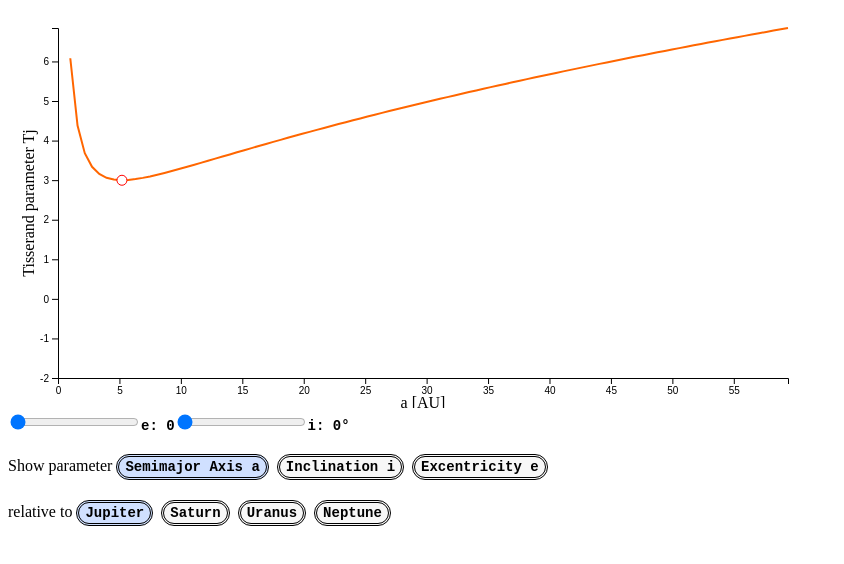
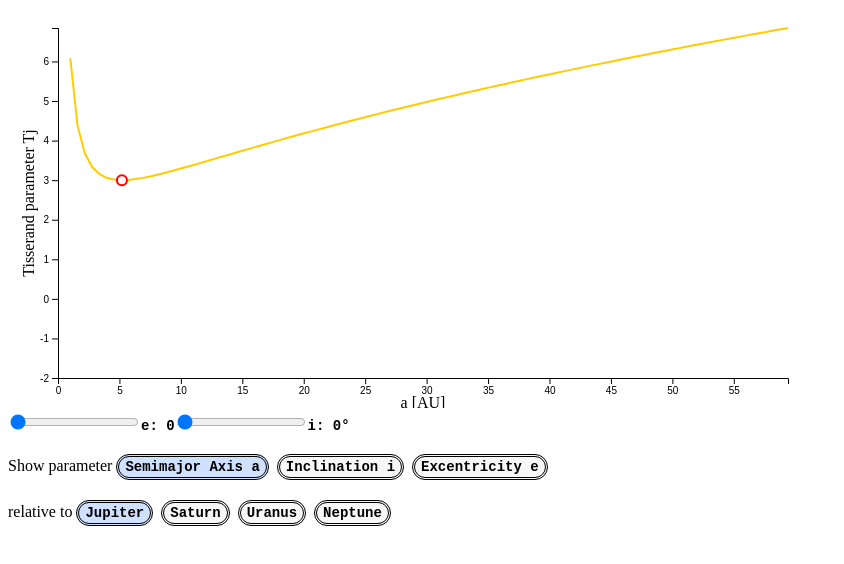
Before and after one commit to ofrohn/Tisserand-parameter, a website: page tisserand.html in a window 1280 px wide. Shown: the whole page, without its empty margins (0-844 px from the left). Drawn offline with Linux system fonts and the light colour scheme.

Commit message:
readme.md complete

```diff
--- a/tisserand.html
+++ b/tisserand.html
@@ -16,10 +16,9 @@
 </style>
 </head><body>
 <script src="lib/d3.v4.js"></script>
+<div><div id="d3graph"></div></div>
 <script>
 /* http://www2.ess.ucla.edu/~jewitt/tisserand.html
-  planet point
-  adaptive y-axis
 */
 
 // set the dimensions and margins of the graph
@@ -113,7 +112,7 @@ function update(data) {
   vlines.append("path")
     .attr("class", "line")
     .attr("d",  function(d) { return valueline(d.values); })
-    .style("stroke", function(d) { return "#f60"; });
+    .style("stroke", function(d) { return "#fc0"; });
 /*
   vlines.append("text")
       .datum(function(d) { return {id: d.id, value: d.values[0]}; })
@@ -132,6 +131,7 @@ function update(data) {
     .attr("cy", function(d) { return y(d.y) })
     .attr("r", 5)
     .style("fill", "white")
+    .style("stroke-width", "2.0")
     .style("stroke", "#f00");
 
   // Add the X Axis
```
Also changed, not shown: readme.md.
